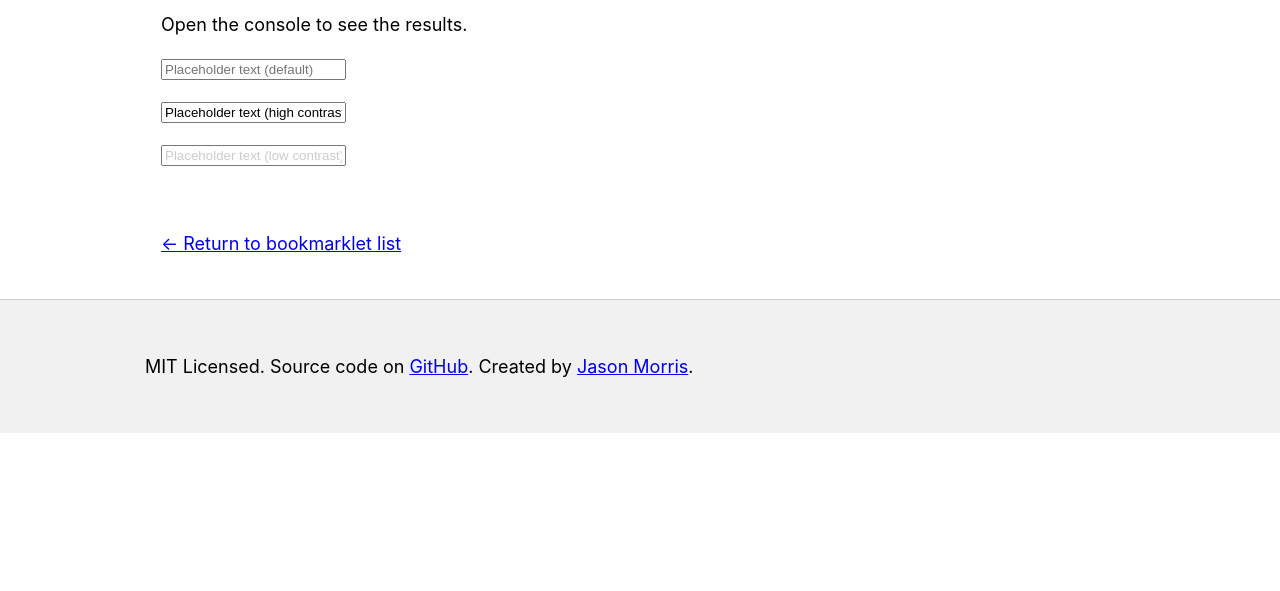
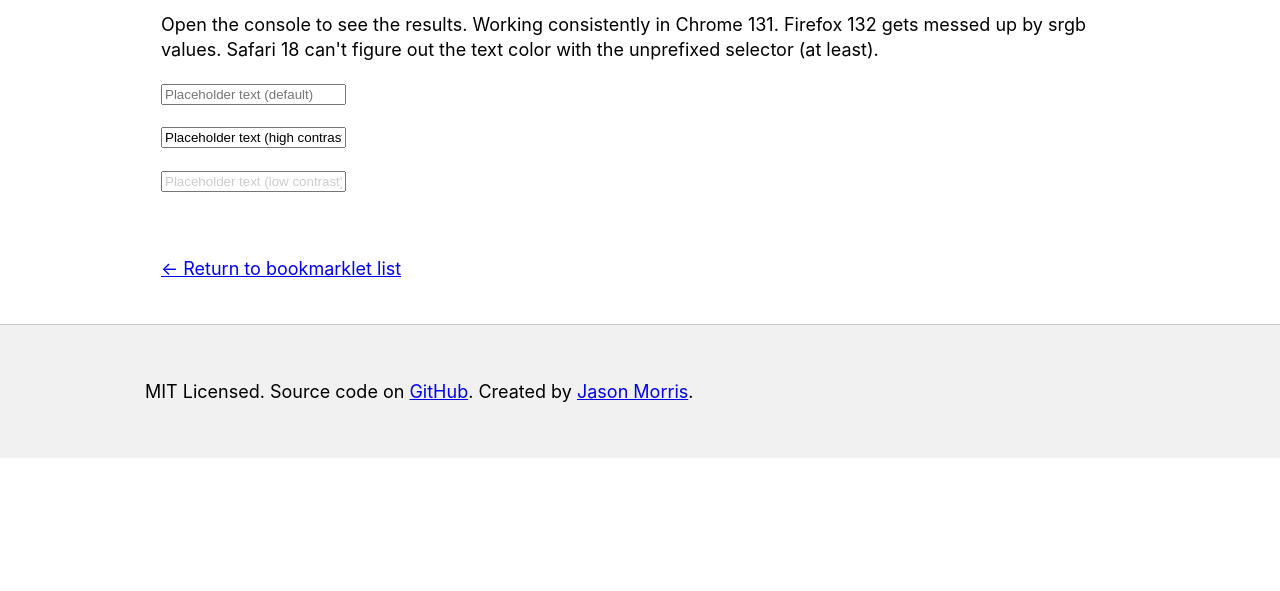
Before and after one commit to jsnmrs/bookmarklets, an Eleventy site: page bookmarklets/placeholder-contrast.html in a window 1280 px wide. Shown: the part 209-800 px from the top of the page. Built offline with nearby package versions, Linux system fonts and the light colour scheme; Eleventy itself is replaced by a stand-in of ours; files that its build step writes are made by us from their sources.

Commit message:
Update placeholder-contrast.html

```diff
--- a/bookmarklets/placeholder-contrast.html
+++ b/bookmarklets/placeholder-contrast.html
@@ -15,7 +15,7 @@ title: Placeholder contrast checker
 </style>
 
 
-<p>Open the console to see the results.</p>
+<p>Open the console to see the results. Working consistently in Chrome 131. Firefox 132 gets messed up by srgb values. Safari 18 can't figure out the text color with the unprefixed selector (at least).</p>
 
 <p><input type="text" placeholder="Placeholder text (default)"></p>
 <p><input id="high" type="text" placeholder="Placeholder text (high contrast)"></p>
```
